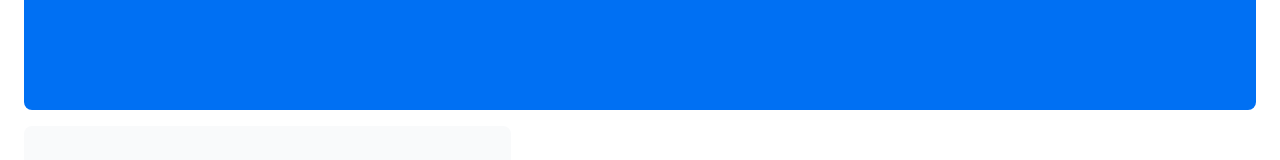
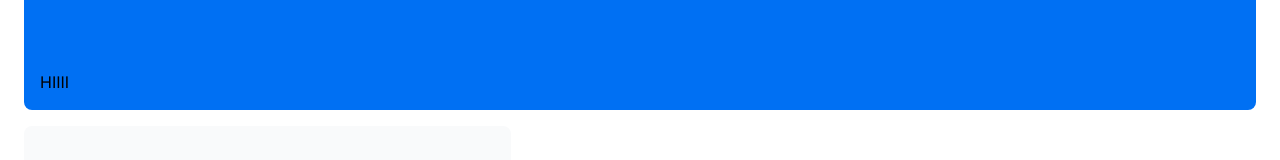
Before and after one commit to Shinia-Gupta/NextJS-15---By-Vercel, a Next.js app: page / in a window 1280 px wide. Shown: the part 122-282 px from the top of the page. Built offline with nearby package versions, Linux system fonts and the light colour scheme; a web font is replaced by a local one.

Commit message:
test commit

```diff
--- a/app/page.tsx
+++ b/app/page.tsx
@@ -10,7 +10,7 @@
     <main className="flex min-h-screen flex-col p-6">
       <div className="flex h-20 shrink-0 items-end rounded-lg bg-blue-500 p-4 md:h-52">
         {/* <AcmeLogo /> */}
-
+        <h1>HIIII</h1>
       </div>
       <div className="mt-4 flex grow flex-col gap-4 md:flex-row">
         <div className="flex flex-col justify-center gap-6 rounded-lg bg-gray-50 px-6 py-10 md:w-2/5 md:px-20">
```
